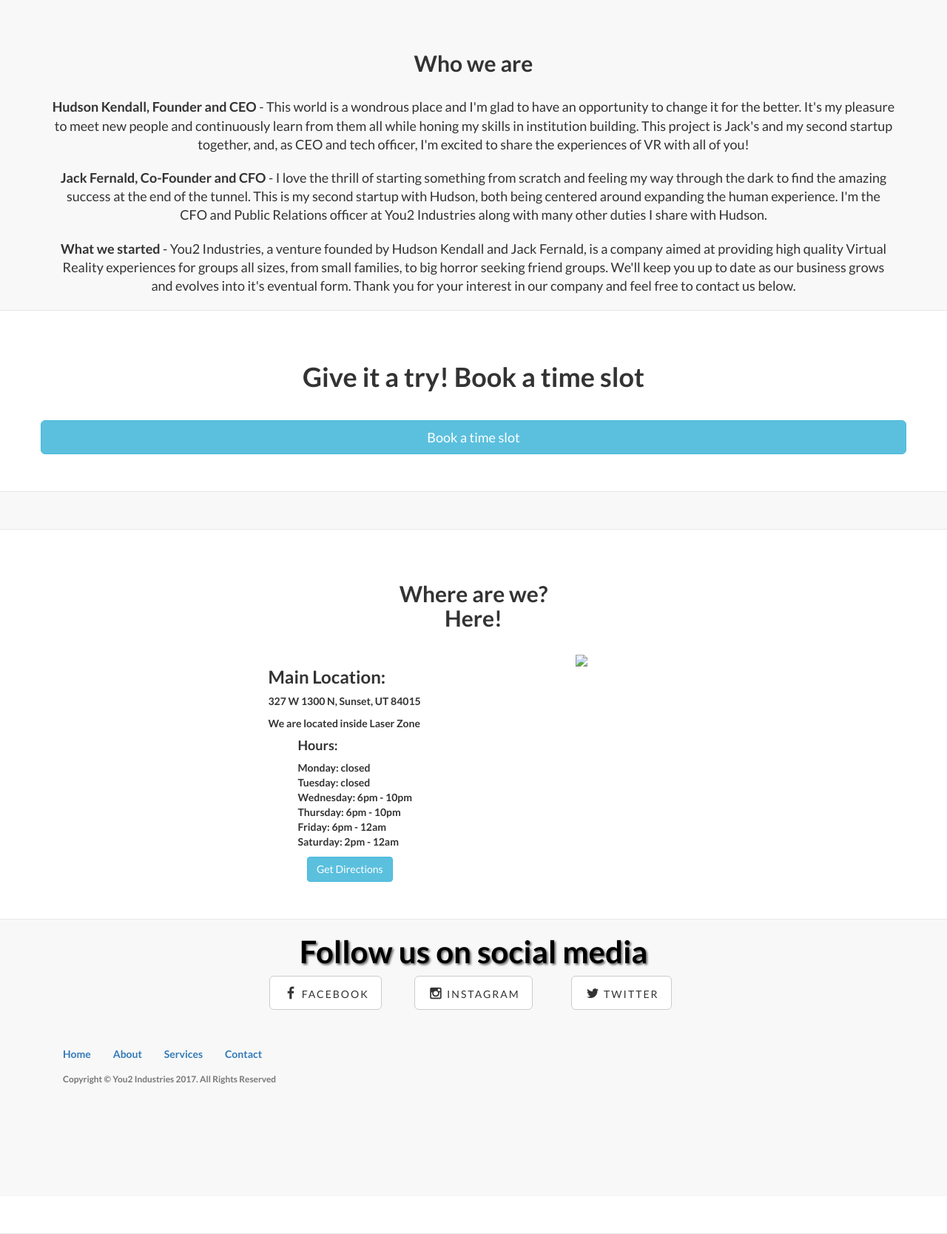
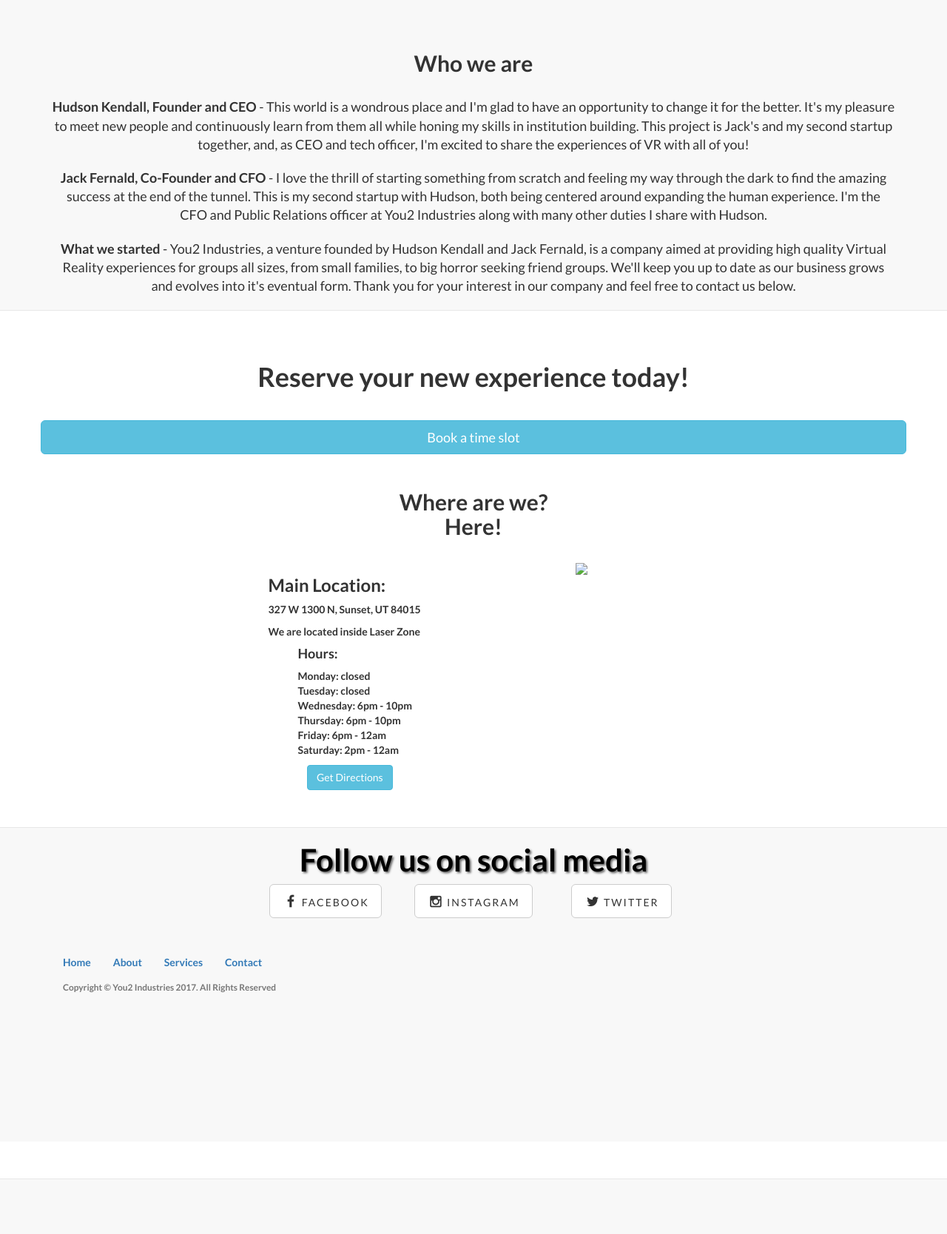
Before and after one commit to SuperContraptionGuy/GetInVRwebsite, a PHP site: page / in a window 1280 px wide. Shown: the part 4053-5721 px from the top of the page at 74% size. After the commit the page ends 5647 px from the top, so only its background shows below. Run offline with PHP 8.4, Linux system fonts and the light colour scheme; data that the repository does not hold is empty; some libraries are stand-ins or nearby versions.

Commit message:
Changed layout of reservation and map

```diff
--- a/_css/landing-page.css
+++ b/_css/landing-page.css
@@ -251,7 +251,10 @@ blockquote {
   padding-bottom: 2em;
 
 }
+.bookbutton {
+  padding-bottom: 2em;
 
+}
 .banner {
     padding: 100px 0;
     padding-top: 0;
--- a/_html/index/index_1.php
+++ b/_html/index/index_1.php
@@ -312,28 +312,19 @@
     <!-- /.container -->
 
 </div>
-    <!-- This is the form section of the website  -->
-    <a name="reserve"></a> <!-- Used to reference for the menu and buttons -->
-      <div class="content-section-b"> <!-- div tag defines the class, which shifts the section to left -->
-          <div class="container">
-            <div class="row">
-              <center><div class="booking">
-                <h1>Give it a try! Book a time slot</h1>
-              </div></center>
-            </div>
-              <div class="row">
-                  <a href="https://squareup.com/appointments/book/3GCFEB13NNG6F/you2-industries" target="_blank"class="btn btn-info btn-lg btn-block keepStats">Book a time slot</a>
-                </div>
-              </div>
-            </div>
 
-        <!-- /.container -->
-    </div>
-    <!-- /.content-section-b -->
+    <a name="reserve"></a>
     <div class="content-section-b">
 
         <div class="container">
-
+          <div class="row">
+            <center><div class="booking">
+              <h1>Reserve your new experience today!</h1>
+            </div></center>
+          </div>
+            <div class="row bookbutton">
+                <a href="https://squareup.com/appointments/book/3GCFEB13NNG6F/you2-industries" target="_blank"class="btn btn-info btn-lg btn-block keepStats">Book a time slot</a>
+              </div>
             <div class="row">
                   <center>
                     <h2 class="section-heading">Where are we?<br>Here!</h2>
```
